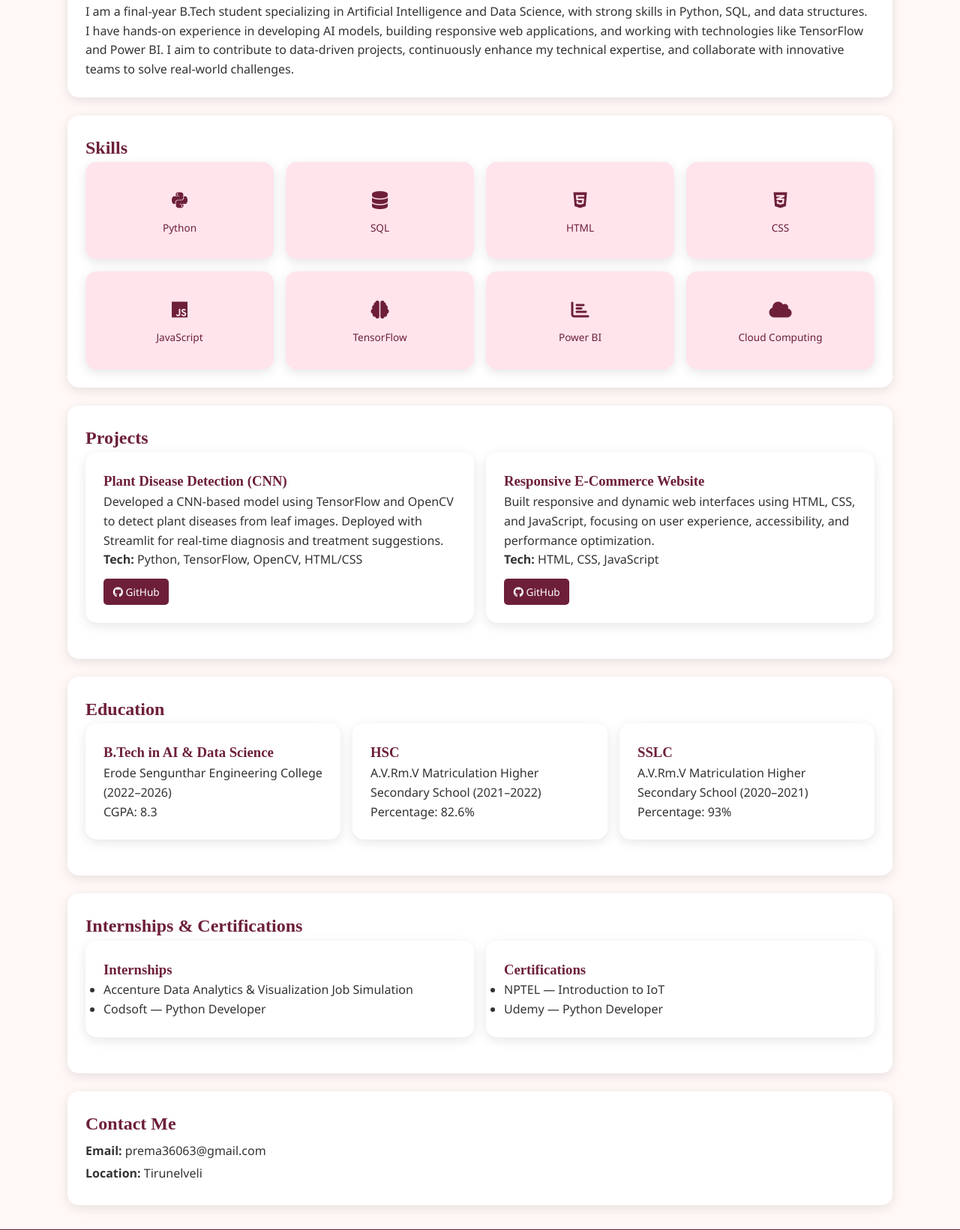
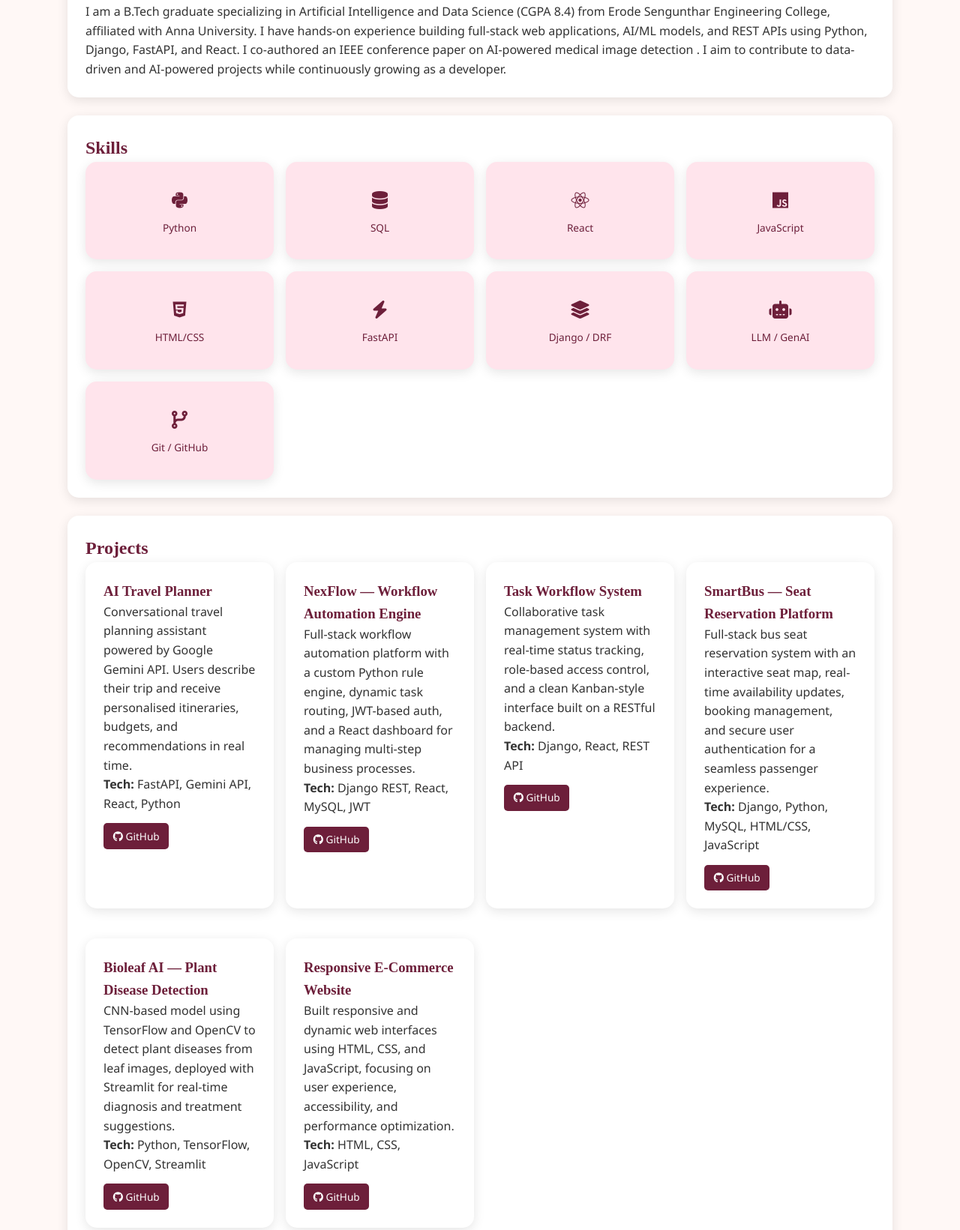
Before and after one commit to Piramu03/Portfolio, a plain HTML site: page index.html in a window 1280 px wide. Shown: the part 520-2161 px from the top of the page at 75% size. Drawn offline with Linux system fonts and the light colour scheme.

Commit message:
commit
Updated portfolio content and styling, including new projects and skills.

```diff
--- a/index.html
+++ b/index.html
@@ -204,8 +204,8 @@ footer{
 
 <section class="hero">
   <h1>Piramu M</h1>
-  <p>Aspiring Data Engineer passionate about AI, Data Science, and creating impactful, real-world solutions.</p>
-  <a href="piramu.pdf" class="btn" target="_blank">Resume</a>
+  <p>Full-stack Developer &amp; AI Enthusiast building real-world solutions with Python, FastAPI, React, and LLMs.</p>
+  <a href="PIRAMU M.pdf (3).pdf" class="btn" target="_blank">Resume</a>
   <div class="social-btns">
     <a href="https://www.linkedin.com/in/piramu-m-a0a007280" target="_blank"><i class="fab fa-linkedin-in"></i></a>
     <a href="https://github.com/Piramu03" target="_blank"><i class="fab fa-github"></i></a>
@@ -220,11 +220,12 @@ footer{
 </div>
 
 <div class="container">
+
   <!-- About -->
   <section id="about">
     <div class="card">
       <h2>About Me</h2>
-      <p>I am a final-year B.Tech student specializing in Artificial Intelligence and Data Science, with strong skills in Python, SQL, and data structures. I have hands-on experience in developing AI models, building responsive web applications, and working with technologies like TensorFlow and Power BI. I aim to contribute to data-driven projects, continuously enhance my technical expertise, and collaborate with innovative teams to solve real-world challenges.</p>
+      <p>I am a B.Tech graduate specializing in Artificial Intelligence and Data Science (CGPA 8.4) from Erode Sengunthar Engineering College, affiliated with Anna University. I have hands-on experience building full-stack web applications, AI/ML models, and REST APIs using Python, Django, FastAPI, and React. I co-authored an IEEE conference paper on AI-powered medical image detection . I aim to contribute to data-driven and AI-powered projects while continuously growing as a developer.</p>
     </div>
   </section>
 
@@ -235,12 +236,13 @@ footer{
       <div class="grid">
         <div class="skill-item"><i class="fab fa-python"></i><span>Python</span></div>
         <div class="skill-item"><i class="fas fa-database"></i><span>SQL</span></div>
-        <div class="skill-item"><i class="fab fa-html5"></i><span>HTML</span></div>
-        <div class="skill-item"><i class="fab fa-css3-alt"></i><span>CSS</span></div>
+        <div class="skill-item"><i class="fab fa-react"></i><span>React</span></div>
         <div class="skill-item"><i class="fab fa-js"></i><span>JavaScript</span></div>
-        <div class="skill-item"><i class="fas fa-brain"></i><span>TensorFlow</span></div>
-        <div class="skill-item"><i class="fas fa-chart-bar"></i><span>Power BI</span></div>
-        <div class="skill-item"><i class="fas fa-cloud"></i><span>Cloud Computing</span></div>
+        <div class="skill-item"><i class="fab fa-html5"></i><span>HTML/CSS</span></div>
+        <div class="skill-item"><i class="fas fa-bolt"></i><span>FastAPI</span></div>
+        <div class="skill-item"><i class="fas fa-layer-group"></i><span>Django / DRF</span></div>
+        <div class="skill-item"><i class="fas fa-robot"></i><span>LLM / GenAI</span></div>
+        <div class="skill-item"><i class="fas fa-code-branch"></i><span>Git / GitHub</span></div>
       </div>
     </div>
   </section>
@@ -250,14 +252,52 @@ footer{
     <div class="card">
       <h2>Projects</h2>
       <div class="grid">
+
         <div class="card">
-          <h3>Plant Disease Detection (CNN)</h3>
-          <p>Developed a CNN-based model using TensorFlow and OpenCV to detect plant diseases from leaf images. Deployed with Streamlit for real-time diagnosis and treatment suggestions.</p>
-          <p><strong>Tech:</strong> Python, TensorFlow, OpenCV, HTML/CSS</p>
+          <h3>AI Travel Planner</h3>
+          <p>Conversational travel planning assistant powered by Google Gemini API. Users describe their trip and receive personalised itineraries, budgets, and recommendations in real time.</p>
+          <p><strong>Tech:</strong> FastAPI, Gemini API, React, Python</p>
+          <div class="project-btns">
+            <a href="https://github.com/Piramu03/AI_Travel_Planner" target="_blank"><i class="fab fa-github"></i> GitHub</a>
+          </div>
+        </div>
+
+        <div class="card">
+          <h3>NexFlow — Workflow Automation Engine</h3>
+          <p>Full-stack workflow automation platform with a custom Python rule engine, dynamic task routing, JWT-based auth, and a React dashboard for managing multi-step business processes.</p>
+          <p><strong>Tech:</strong> Django REST, React, MySQL, JWT</p>
+          <div class="project-btns">
+            <a href="https://github.com/Piramu03/NexFlow" target="_blank"><i class="fab fa-github"></i> GitHub</a>
+          </div>
+        </div>
+
+        <div class="card">
+          <h3>Task Workflow System</h3>
+          <p>Collaborative task management system with real-time status tracking, role-based access control, and a clean Kanban-style interface built on a RESTful backend.</p>
+          <p><strong>Tech:</strong> Django, React, REST API</p>
+          <div class="project-btns">
+            <a href="https://github.com/Piramu03/TaskManagement" target="_blank"><i class="fab fa-github"></i> GitHub</a>
+          </div>
+        </div>
+
+        <div class="card">
+          <h3>SmartBus — Seat Reservation Platform</h3>
+          <p>Full-stack bus seat reservation system with an interactive seat map, real-time availability updates, booking management, and secure user authentication for a seamless passenger experience.</p>
+          <p><strong>Tech:</strong> Django, Python, MySQL, HTML/CSS, JavaScript</p>
+          <div class="project-btns">
+            <a href="https://github.com/Piramu03/Smartbus-" target="_blank"><i class="fab fa-github"></i> GitHub</a>
+          </div>
+        </div>
+
+        <div class="card">
+          <h3>Bioleaf AI — Plant Disease Detection</h3>
+          <p>CNN-based model using TensorFlow and OpenCV to detect plant diseases from leaf images, deployed with Streamlit for real-time diagnosis and treatment suggestions.</p>
+          <p><strong>Tech:</strong> Python, TensorFlow, OpenCV, Streamlit</p>
           <div class="project-btns">
             <a href="https://github.com/Piramu03/Bioleaf-AI" target="_blank"><i class="fab fa-github"></i> GitHub</a>
           </div>
         </div>
+
         <div class="card">
           <h3>Responsive E-Commerce Website</h3>
           <p>Built responsive and dynamic web interfaces using HTML, CSS, and JavaScript, focusing on user experience, accessibility, and performance optimization.</p>
@@ -266,6 +306,7 @@ footer{
             <a href="https://github.com/Piramu03/frontend" target="_blank"><i class="fab fa-github"></i> GitHub</a>
           </div>
         </div>
+
       </div>
     </div>
   </section>
@@ -276,9 +317,9 @@ footer{
       <h2>Education</h2>
       <div class="grid">
         <div class="card">
-          <h3>B.Tech in AI & Data Science</h3>
+          <h3>B.Tech in AI &amp; Data Science</h3>
           <p>Erode Sengunthar Engineering College (2022–2026)</p>
-          <p>CGPA: 8.3</p>
+          <p>CGPA: 8.4</p>
         </div>
         <div class="card">
           <h3>HSC</h3>
@@ -297,18 +338,19 @@ footer{
   <!-- Internships & Certifications -->
   <section id="internships">
     <div class="card">
-      <h2>Internships & Certifications</h2>
+      <h2>Internships &amp; Certifications</h2>
       <div class="grid">
         <div class="card">
-          <h3>Internships</h3>
-          <ul>
-            <li>Accenture Data Analytics & Visualization Job Simulation</li>
-            <li>Codsoft — Python Developer</li>
+          <h3>Achievements</h3>
+          <ul style="padding-left:1.2rem;line-height:2;">
+            <li>IEEE Conference Paper — ICECST 2025 (AI Medical Imaging)</li>
+            <li>Accenture Data Analytics &amp; Visualization Job Simulation</li>
+            <li>Codsoft — Python Developer Internship</li>
           </ul>
         </div>
         <div class="card">
           <h3>Certifications</h3>
-          <ul>
+          <ul style="padding-left:1.2rem;line-height:2;">
             <li>NPTEL — Introduction to IoT</li>
             <li>Udemy — Python Developer</li>
           </ul>
@@ -321,18 +363,23 @@ footer{
   <section id="contact">
     <div class="card contact-info">
       <h2>Contact Me</h2>
-      <p><strong>Email:</strong> prema36063@gmail.com</p>
-      <p><strong>Location:</strong> Tirunelveli</p>
+      <p><i class="fas fa-envelope" style="color:#c94f7c;margin-right:0.4rem;"></i> prema36063@gmail.com</p>
+      <p><i class="fas fa-map-marker-alt" style="color:#c94f7c;margin-right:0.4rem;"></i> Tirunelveli, Tamil Nadu</p>
+      <div class="social-btns" style="justify-content:flex-start;margin-top:1rem;">
+        <a href="https://www.linkedin.com/in/piramu-m-a0a007280" target="_blank"><i class="fab fa-linkedin-in"></i></a>
+        <a href="https://github.com/Piramu03" target="_blank"><i class="fab fa-github"></i></a>
+        <a href="https://leetcode.com/u/Piramu/" target="_blank"><i class="fa-solid fa-code"></i></a>
+      </div>
     </div>
   </section>
+
 </div>
 
 <footer>
-  <p>© 2025 Piramu </p>
+  <p>© 2026 Piramu M</p>
 </footer>
 
 <script>
-// Fade-in on scroll
 const cards = document.querySelectorAll('.card');
 window.addEventListener('scroll', () => {
   cards.forEach(card => {
@@ -342,6 +389,8 @@ window.addEventListener('scroll', () => {
     }
   });
 });
+// trigger for cards already in view on load
+window.dispatchEvent(new Event('scroll'));
 </script>
 
 </body>
```
